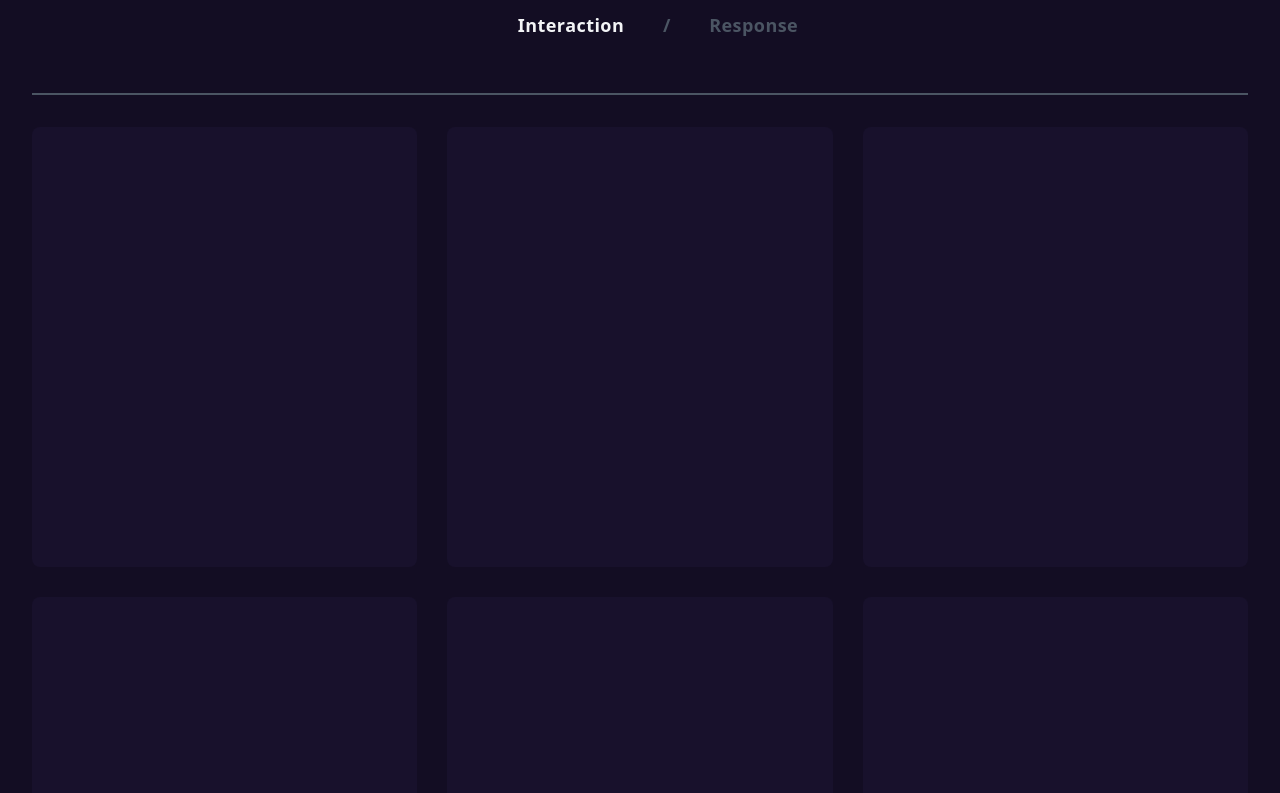
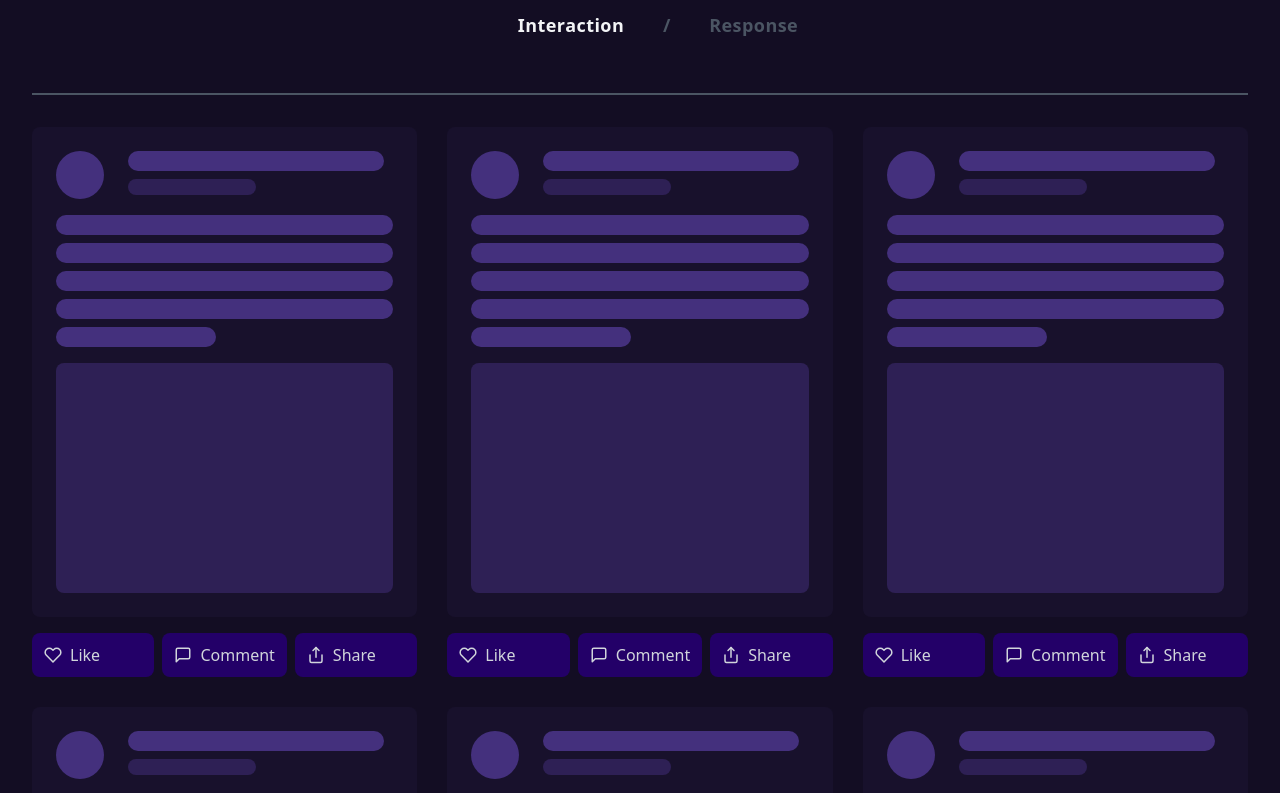
Before and after one commit to hayhaydz/understanding-social-media-interaction, a Next.js app: page / in a window 1280 px wide. Shown: the part 660-1453 px from the top of the page. Built offline with nearby package versions, Linux system fonts and the light colour scheme.

Commit message:
Completed: Example post block. Todo: Unique interaction options and Feedback exploration

```diff
--- /dev/null
+++ b/components/Button/Button.js
@@ -0,0 +1,7 @@
+
+const Button = ({ children, className }) => {
+    return (
+        <button className={"flex items-center bg-primary-700 px-3 py-2 w-full rounded-lg transition-color hover:bg-primary-600 " + className}>{children}</button>
+    )
+}
+export default Button
--- a/components/PostExample/PostExample.js
+++ b/components/PostExample/PostExample.js
@@ -1,15 +1,35 @@
+import { Heart, MessageSquare, Share } from 'react-feather';
+import { Button } from '../';
 
 const PostExample = () => {
     return (
-        <article className="bg-secondary-800 w-full h-[440px] rounded-lg">
-            <div className="flex">
-                <span className=""></span>
-                <div>
-                    <span></span>
-                    <span></span>
+        <div>
+            <article className="bg-secondary-800 w-full h-[490px] rounded-lg p-6 flex flex-col">
+                <div className="flex mb-4">
+                    <span className="w-[48px] h-[48px] bg-secondary-600 rounded-full aspect-square mr-6"></span>
+                    <div>
+                        <span className="block w-64 h-5 bg-secondary-600 rounded-full mb-2"></span>
+                        <span className="block w-32 h-4 bg-secondary-700 rounded-full"></span>
+                    </div>
                 </div>
+                <div className="mb-4">
+                    {
+                        [...Array(4)].map((elementInArray, index) => (
+                            <span className="block w-full h-5 bg-secondary-600 rounded-full mb-2" key={index}></span>
+                        ))
+                    }
+                    <span className="block w-40 h-5 bg-secondary-600 rounded-full"></span>
+                </div>
+                <div className="w-full h-full">
+                    <span className="block w-full h-full bg-secondary-700 rounded-lg"></span>
+                </div>
+            </article>
+            <div className="flex gap-2 mt-4">
+                <Button ><Heart size={18}/> <span className="font-medium ml-2">Like</span></Button>
+                <Button ><MessageSquare size={18}/> <span className="font-medium ml-2">Comment</span></Button>
+                <Button ><Share size={18}/> <span className="font-medium ml-2">Share</span></Button>
             </div>
-        </article>
+        </div>
     )
 }
 export default PostExample
--- a/components/index.js
+++ b/components/index.js
@@ -3,3 +3,4 @@ export { default as Header } from './Header/Header';
 export { default as InteractionGrid } from './InteractionGrid/InteractionGrid';
 export { default as PostExample } from './PostExample/PostExample';
 export { default as ResponseGrid } from './ResponseGrid/ResponseGrid';
+export { default as Button } from './Button/Button';
--- a/package.json
+++ b/package.json
@@ -11,6 +11,8 @@
     "next": "12.0.7",
     "react": "17.0.2",
     "react-dom": "17.0.2",
+    "react-emoji-render": "^1.2.4",
+    "react-feather": "^2.0.9",
     "react-masonry-css": "^1.0.16"
   },
   "devDependencies": {
--- a/styles/globals.css
+++ b/styles/globals.css
@@ -31,6 +31,6 @@
     background-clip: padding-box;
 }
 
-.my-masonry-grid_column > article {
+.my-masonry-grid_column > div {
     margin-bottom: 30px;
 }
```
Also changed, not shown: 1 other file (tests, documents, lock files or other folders).
